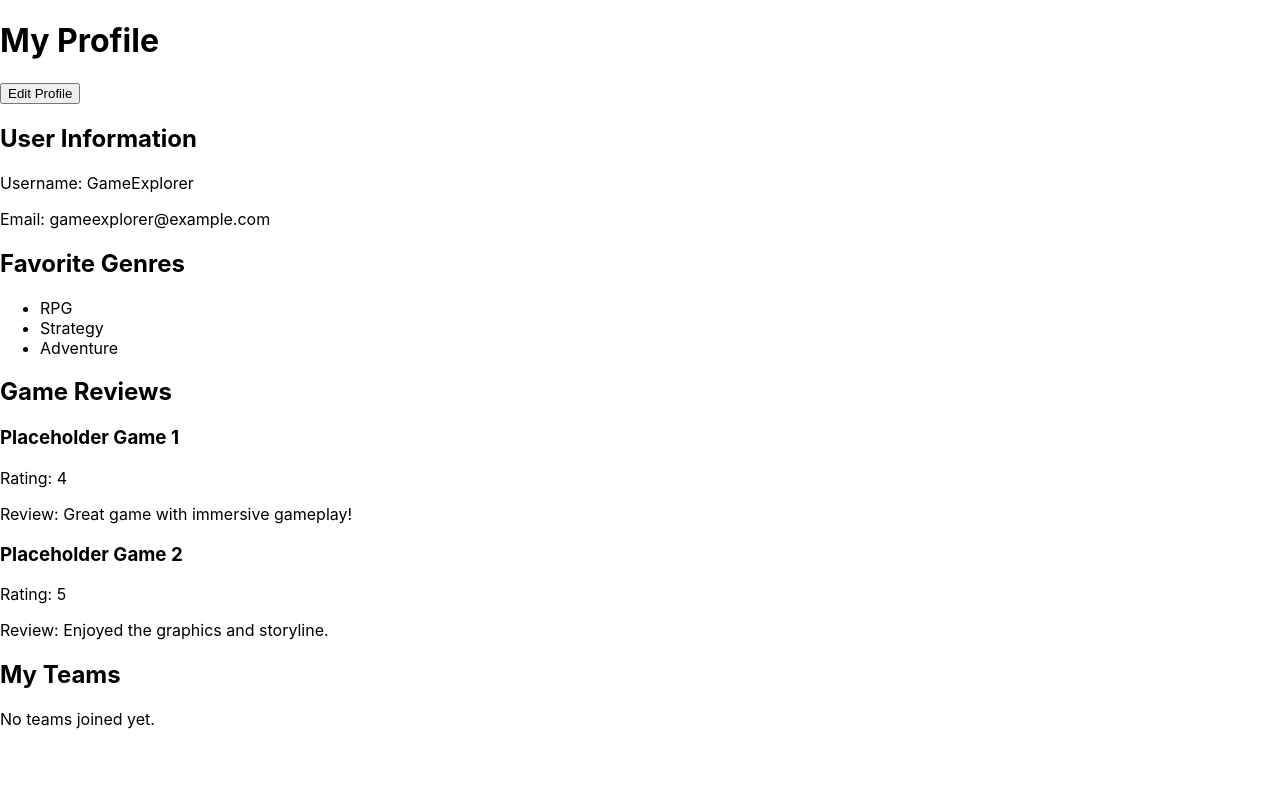
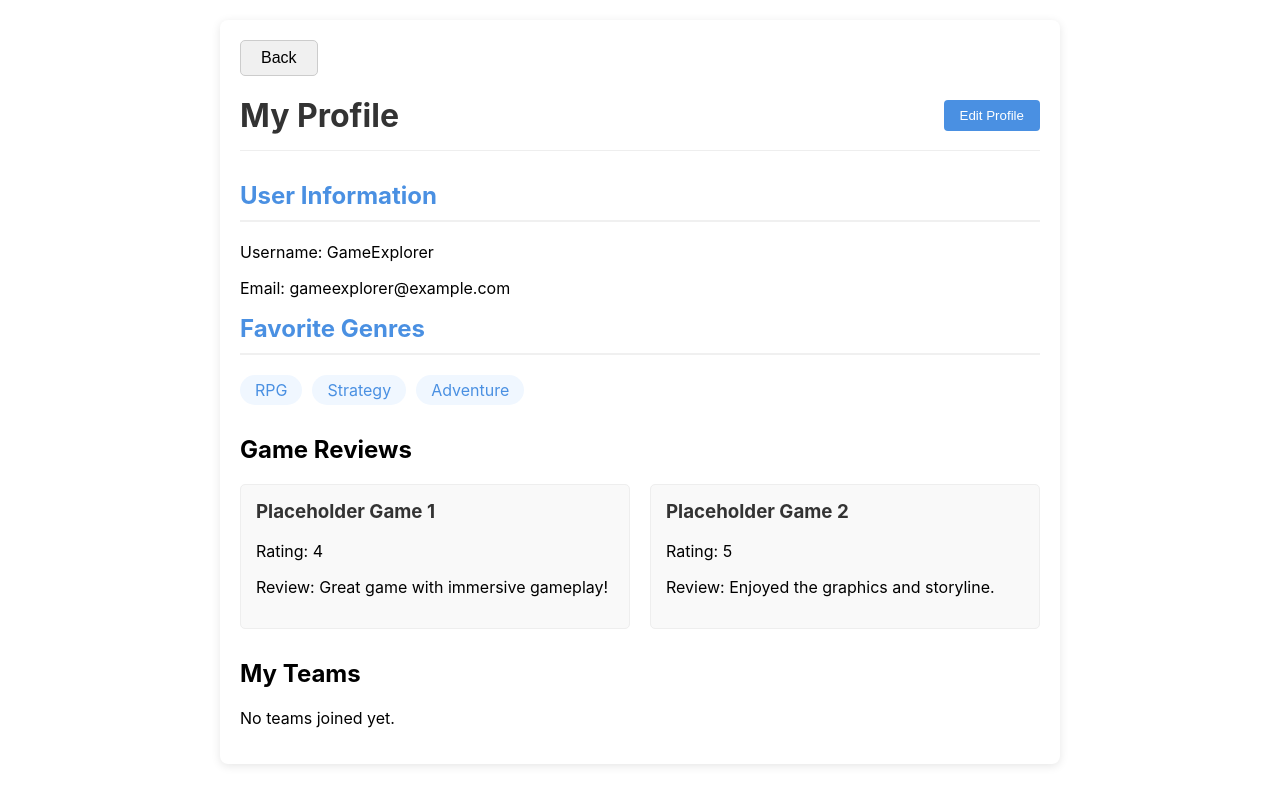
Before and after one commit to LisRosnes/swe-group2-frontend, a React (Create React App) app: page /profile in a window 1280 px wide. Built offline with nearby package versions, Linux system fonts and the light colour scheme; no server answers.

Commit message:
added back button on profile page, added css link for profile page

```diff
--- a/src/components/Login.js
+++ b/src/components/Login.js
@@ -4,6 +4,7 @@
 
 function Login() {
   const navigate = useNavigate();
+
   const [formData, setFormData] = useState({
     username: '',
     password: ''
--- a/src/components/ProfilePage.js
+++ b/src/components/ProfilePage.js
@@ -1,4 +1,6 @@
 import React, { useState } from 'react';
+import { useNavigate } from 'react-router-dom';
+import './ProfilePage.css';
 // Profile Page Component
     // Profile summary comp
         // personal info (editable form)
@@ -16,6 +18,7 @@
 
 const ProfilePage = () => {
     // Example profile state
+    const navigate = useNavigate();
     const [profile, setProfile] = useState({
         username: 'GameExplorer',
         email: 'gameexplorer@example.com',
@@ -44,6 +47,9 @@
 
   return (
     <div className="profile-page">
+      <button className="back-button" onClick={() => navigate('/')}>
+        Back
+      </button>
       <div className="profile-header">
         <h1>My Profile</h1>
         <button onClick={handleEditProfile}>Edit Profile</button>
```
